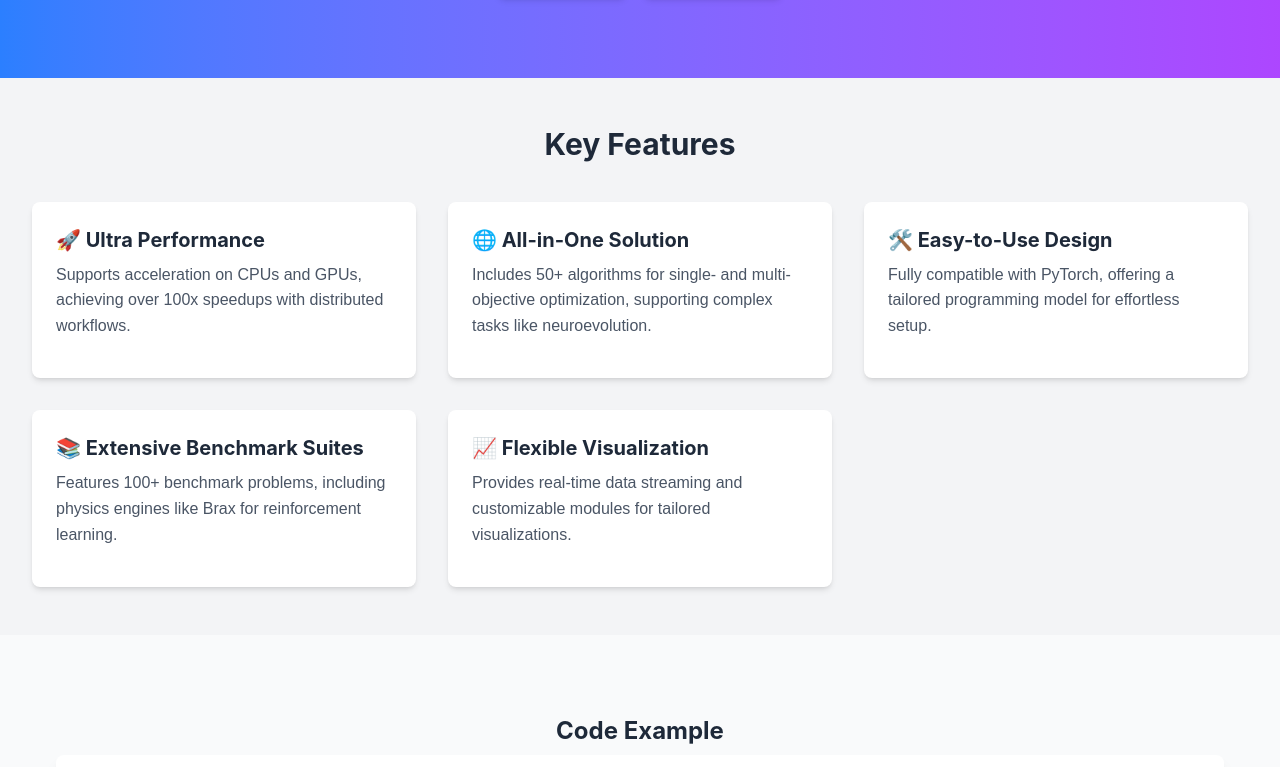
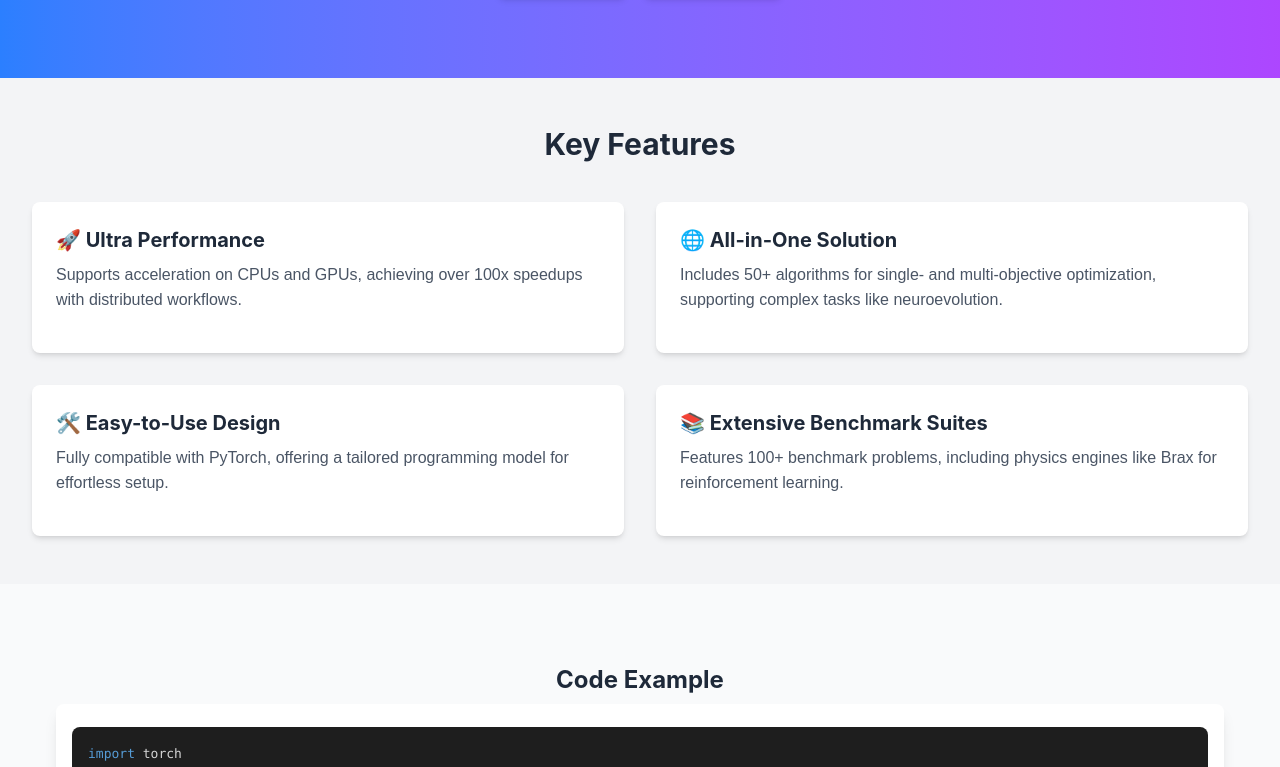
Before and after one commit to BillHuang2001/evogit_web, a Next.js app: page / in a window 1280 px wide. Shown: the part 568-1335 px from the top of the page. Built offline with nearby package versions, Linux system fonts and the light colour scheme.

Commit message:
gpt-4o: Adjust grid layout for Key Features section to 2x2 for better readability.

```diff
--- a/src/components/KeyFeatures.jsx
+++ b/src/components/KeyFeatures.jsx
@@ -33,8 +33,8 @@ export default function KeyFeatures() {
         <h2 className="text-3xl font-extrabold text-gray-900 text-center">
           Key Features
         </h2>
-        <div className="mt-10 grid grid-cols-1 sm:grid-cols-2 lg:grid-cols-3 gap-8">
-          {features.map((feature, index) => (
+        <div className="mt-10 grid grid-cols-1 sm:grid-cols-2 lg:grid-cols-2 gap-8">
+          {features.slice(0, 4).map((feature, index) => (
             <FeatureCard key={index} title={feature.title} description={feature.description} />
           ))}
         </div>
```
